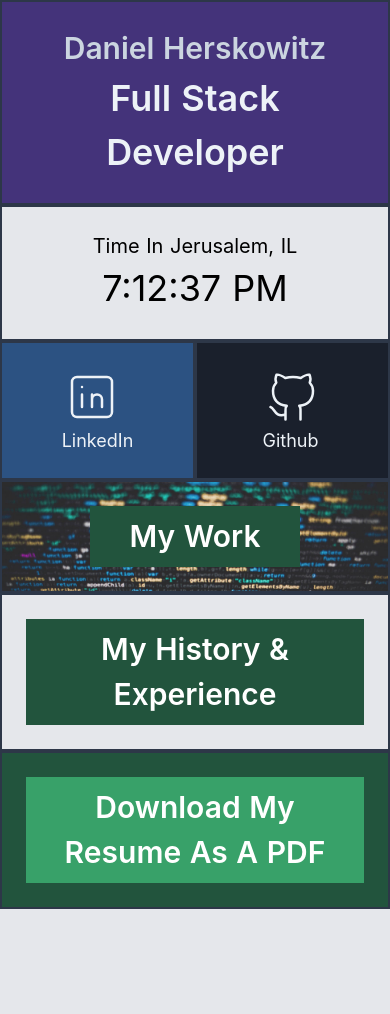
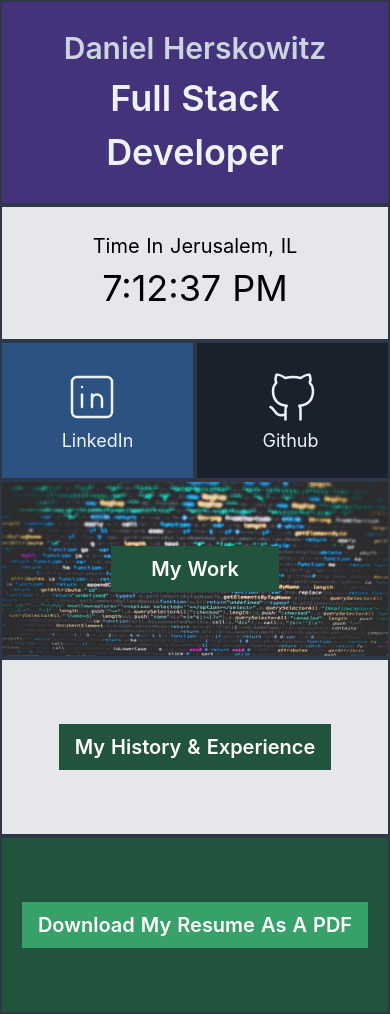
Before and after one commit to dherskowitz/portfolio, a Nuxt app: page / in a window 390 px wide. Before the commit the page ends 909 px from the top, so only its background shows below. Built offline with nearby package versions, Linux system fonts and the light colour scheme.

Commit message:
responsive tweaks

```diff
--- a/components/MyWork.vue
+++ b/components/MyWork.vue
@@ -1,10 +1,10 @@
 <template>
-  <div class="relative col-span-6 md:col-span-4 p-6 items-center border-gray-800 border-2 justify-center">
+  <div class="relative col-span-6 md:col-span-4 py-16 md:py-0 p-6 items-center border-gray-800 border-2 justify-center">
     <div class="absolute w-full h-full overflow-hidden" style="opacity: 0.85">
       <img src="/code.jpg" alt="">
     </div>
     <div class="relative text-center">
-      <a href="/mywork" class="inline-block bg-green-900 text-3xl font-semibold text-white px-10 py-2 hover:shadow-xl hover:bg-green-700 transition-all duration-150 ease-in-out">My Work</a>
+      <a href="/mywork" class="inline-block bg-green-900 text-xl md:text-3xl font-semibold text-white px-10 py-2 hover:shadow-xl hover:bg-green-700 transition-all duration-150 ease-in-out">My Work</a>
     </div>
   </div>
 </template>
--- a/layouts/default.vue
+++ b/layouts/default.vue
@@ -35,5 +35,6 @@ div#__nuxt,
 *::after {
   box-sizing: border-box;
   margin: 0;
+  word-break: break-word;
 }
 </style>
--- a/pages/index.vue
+++ b/pages/index.vue
@@ -57,12 +57,12 @@
 
     <MyWork class="flex flex-col md:hidden" />
 
-    <div class="col-span-6 md:col-span-3 p-6 flex flex-col items-center border-gray-800 border-2 justify-center text-center">
-      <a href="/aboutme" class="inline-block bg-green-900 text-3xl font-semibold text-white px-4 py-2 hover:shadow-xl hover:bg-green-700 transition-all duration-150 ease-in-out">My History & Experience</a>
+    <div class="col-span-6 md:col-span-3 py-16 md:py-0 flex flex-col items-center border-gray-800 border-2 justify-center text-center">
+      <a href="/aboutme" class="inline-block bg-green-900 text-xl md:text-2xl lg:text-3xl font-semibold text-white px-4 py-2 hover:shadow-xl hover:bg-green-700 transition-all duration-150 ease-in-out">My History & Experience</a>
     </div>
 
-    <div class="col-span-6 md:col-span-3 p-6 flex flex-col items-center border-gray-800 border-2 justify-center text-center bg-green-900">
-      <a href="/Daniel Herskowitz Resume.pdf" target="_blank" class="inline-block bg-green-600 text-3xl font-semibold text-white px-4 py-2 hover:shadow-xl hover:bg-green-700 transition-all duration-150 ease-in-out capitalize">Download my resume as a PDF</a>
+    <div class="col-span-6 md:col-span-3 px-4 py-16 md:py-0 flex flex-col items-center border-gray-800 border-2 justify-center text-center bg-green-900">
+      <a href="/Daniel Herskowitz Resume.pdf" target="_blank" class="inline-block bg-green-600 text-xl md:text-2xl lg:text-3xl font-semibold text-white px-4 py-2 hover:shadow-xl hover:bg-green-700 transition-all duration-150 ease-in-out capitalize">Download my resume as a PDF</a>
     </div>
   </div>
 </template>
--- a/pages/mywork.vue
+++ b/pages/mywork.vue
@@ -61,7 +61,7 @@
           <p class="pb-2">The application is hosted on a Digital Ocean droplet and uses Dokku for management and deployment.</p>
           <p class="pb-2">Built with Python/Django/PostgresSQL/TailwindCSS/AlpineJS</p>
         </div>
-        <div class="pb-4 flex justify-center">
+        <div class="pb-4 flex flex-col sm:flex-row justify-center text-center">
           <a class="mt-2 mx-6 py-2 px-10 bg-green-900 text-white text-xl font-semibold hover:shadow-xl hover:bg-green-700 transition-all duration-150 ease-in-out" href="https://github.com/dherskowitz/frumphilly_site" target="_blank">Github</a>
           <a class="mt-2 mx-6 py-2 px-10 bg-green-900 text-white text-xl font-semibold hover:shadow-xl hover:bg-green-700 transition-all duration-150 ease-in-out" href="https://www.frumphilly.com/" target="_blank">Website</a>
         </div>
--- a/tailwind.config.js
+++ b/tailwind.config.js
@@ -2,12 +2,12 @@ module.exports = {
     future: {},
     purge: [],
     theme: {
-      extend: {},
-      container: {
-        center: true,
-        padding: "1rem",
-      },
+        extend: {},
+        container: {
+            center: true,
+            padding: '1rem'
+        }
     },
     variants: {},
-    plugins: [],
-  }
+    plugins: []
+};
```
Also changed, not shown: components/Nav.vue (indentation only).
